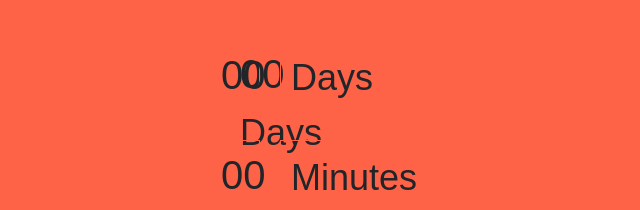
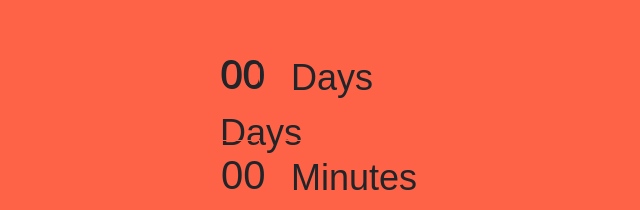
Before and after one commit to ZbigniewKulczynski1984/project_6_8_22, a plain HTML site: page index.html in a window 1280 px wide. Shown: the part 151-361 px from the top of the page, without its empty margins (369-1009 px from the left). Drawn offline with nearby package versions, Linux system fonts and the light colour scheme.

Commit message:
comments added

```diff
--- a/CSS/style.css
+++ b/CSS/style.css
@@ -33,10 +33,10 @@ body {
 
 
 
-.count-down {
+/* .count-down {
     padding: 0 20px;
 
-}
+} */
 #days {
     position: absolute;
     top: 0;
```
